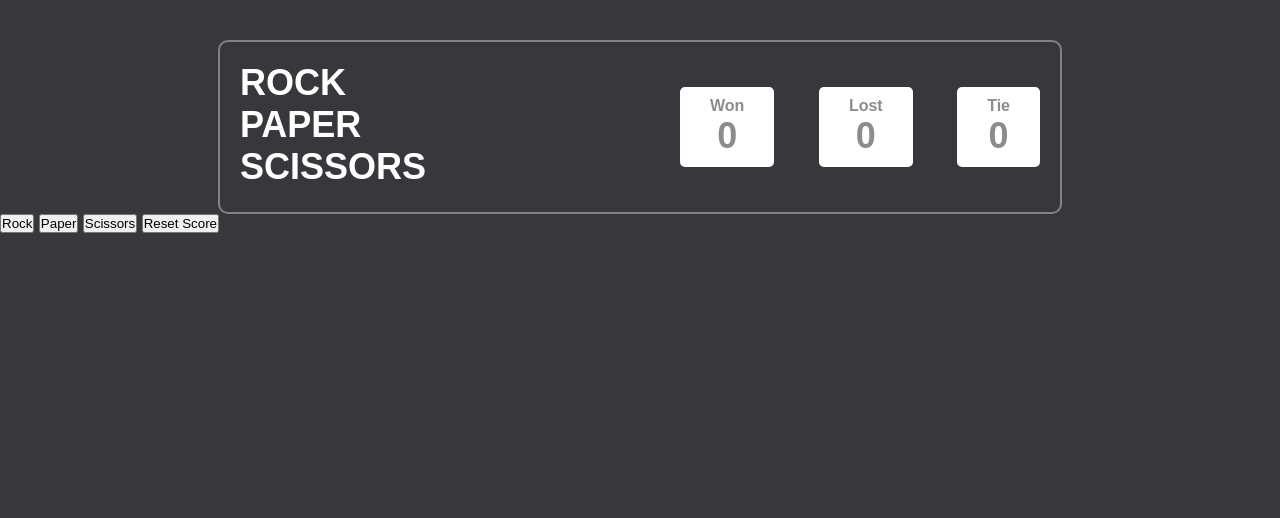
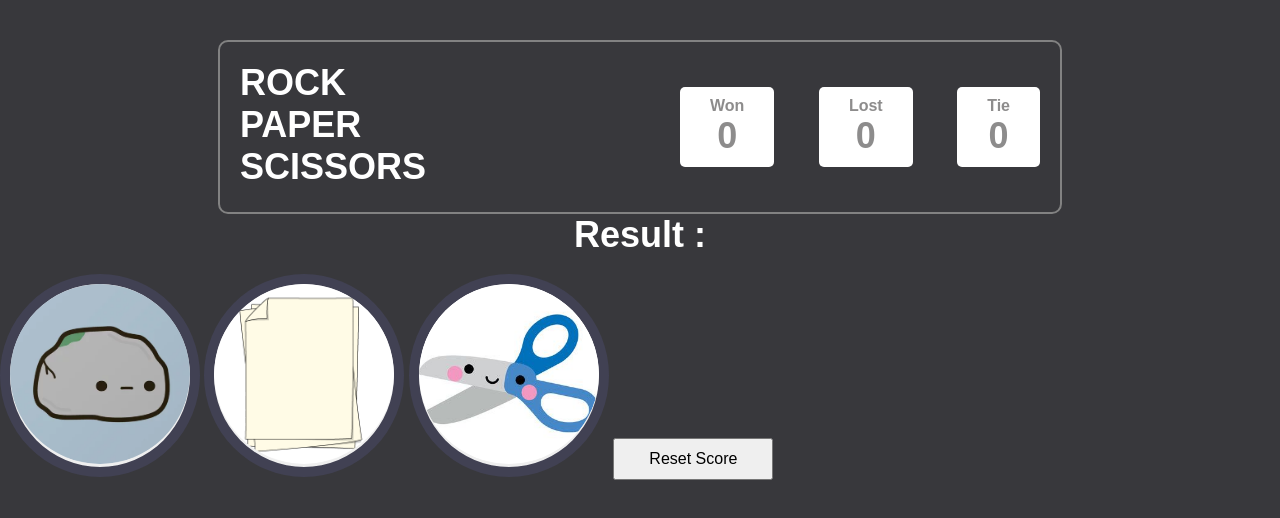
Before and after one commit to Kiyoshini/Rock-Paper-Scissors-Game, a plain HTML site: page Rock-paper-Scissors/06-rock-paper-scissors.html in a window 1280 px wide. Drawn offline with Linux system fonts and the light colour scheme.

Commit message:
Added result and images.

```diff
--- a/Rock-paper-Scissors/06-rock-paper-scissors.html
+++ b/Rock-paper-Scissors/06-rock-paper-scissors.html
@@ -35,26 +35,46 @@
     </div>
   </div>
 
-  <button onclick="
+  <div class="result">
+    Result :
+  </div>
+  <div>
+    <div class="human-move">
+    </div>
+
+  </div>
+
+  <button class="rock-Button" onclick="
     const computerMove = pickComputerMove();
     console.log(computerMove);
     playGame('Rock');
-  ">Rock</button>
+    updateScoreElement();
+  ">
+  <img class="rock-image-container" src="images/Rock-emoji.png">
+  </button>
 
-  <button onclick="
+  <button class="paper-Button" onclick="
     const computerMove = pickComputerMove();
     console.log(computerMove);
     playGame('Paper');
-  ">Paper</button>
+    updateScoreElement();
 
-  <button onclick="
+  ">
+   <img class="rock-image-container" src="images/Paper-emoji.png">
+  </button>
+
+  <button class="scissors-Button" onclick="
     const computerMove = pickComputerMove();
     console.log(computerMove);
     playGame('Scissors');
-  ">Scissors</button>
+    updateScoreElement();
+  ">
+  <img class="rock-image-container" src="images/Scissors-emoji.png">
+  </button>
 
-  <button onclick="
+  <button class="rest-Score-Button" onclick="
     clearScore();
+    updateScoreElement();
   ">Reset Score</button>
 
     <script src="rock-paper-scissors.js"></script>
--- a/Rock-paper-Scissors/Rock-paper-scissors.css
+++ b/Rock-paper-Scissors/Rock-paper-scissors.css
@@ -8,7 +8,7 @@ body {
   background-color: rgba(23, 23, 27, 0.856);
 }
 
-p {
+p, .result, .human-move, .computer-move {
   color: white;
 	font-size: 36px;
 	font-family: ;
@@ -34,7 +34,7 @@ p {
 	border-color: rgb(130, 130, 130);
 	border-radius: 10px;
 
-padding: 20px;
+	padding: 20px;
 }
 
 .title {
@@ -54,6 +54,7 @@ padding: 20px;
 
 .won, .lost, .tie {
 	max-height: 60px;
+	max-width: 95px;
 
 	background-color: rgb(255, 255, 255);
 	color: rgba(122, 121, 121, 0.856);
@@ -76,3 +77,41 @@ padding: 20px;
 
 	font-size: 36px;
 }
+
+.rock-image-container {
+	width: 180px;
+	border-radius: 50%;
+}
+
+.rock-Button, .paper-Button, .scissors-Button, .computer-move-image, .human-move-image {
+	border-radius: 50%;
+	border-style: solid;
+	border-color: rgb(65, 65, 83);
+	border-width: 10px;
+}
+
+.result {
+	display: flex;
+	justify-content: center;
+}
+
+.human-move, .computer-move {
+	display: inline-block;
+}
+
+.computer-move-image, .human-move-image {
+	width: 80px;
+}
+
+.rest-Score-Button {
+	width: 160px;
+	padding: 10px;
+	font-size: 16px;
+}
+
+.rock-Button:active, .paper-Button:active, .scissors-Button:active {
+	border-radius: 50%;
+	border-style: solid;
+	border-color: rgb(74, 74, 104);
+	border-width: 10px;
+}
--- a/Rock-paper-Scissors/rock-paper-scissors.js
+++ b/Rock-paper-Scissors/rock-paper-scissors.js
@@ -1,5 +1,3 @@
-let wonScore = document.querySelector('.won-score').innerHTML;
-
 let score = JSON.parse(localStorage.getItem('score'));
 
 if (!score) {
@@ -8,6 +6,11 @@ if (!score) {
   loses: 0,
   ties: 0,
   };
+}
+
+function showResult(result) {
+  let rockResult = document.querySelector('.result');
+  rockResult.textContent = 'Result : ' + result;
 }
 
 function playGame(playerMove) {
@@ -53,13 +56,35 @@ function playGame(playerMove) {
     score.ties += 1;
   }
 
+
+
   localStorage.setItem('score', JSON.stringify(score));
+
 
   console.log(score);
 
-  alert(`You picked ${playerMove}. computer picked ${computerMove}. ${result}
-Wins: ${score.wins}, Losses: ${score.loses}, Ties: ${score.ties}`);
+
+  showResult(result);
+
+  document.querySelector('.human-move').innerHTML = ` You <img class="human-move-image" src="images/${playerMove}-emoji.png">
+  <img class="human-move-image" src="images/${computerMove}-emoji.png"> Computer`;
 }
+
+
+
+
+function updateScoreElement() {
+  let wonScoreDisplay = document.querySelector('.won-score');
+  let lostScoreDisplay = document.querySelector('.lost-score');
+  let tieScoreDisplay = document.querySelector('.tie-score');
+
+  wonScoreDisplay.textContent = score.wins;
+  lostScoreDisplay.textContent = score.loses;
+  tieScoreDisplay.textContent = score.ties;
+
+}
+
+
 
 function pickComputerMove () {
   const randomNumber = Math.random();
@@ -74,6 +99,7 @@ function pickComputerMove () {
   computerMove = 'Scissors';
   }
   return computerMove;
+
 }
 
 function clearScore () {
```
Also changed, not shown: Rock-paper-Scissors/images/Paper-emoji.png (added), Rock-paper-Scissors/images/Rock-emoji.png (added), Rock-paper-Scissors/images/Scissors-emoji.png (added).
